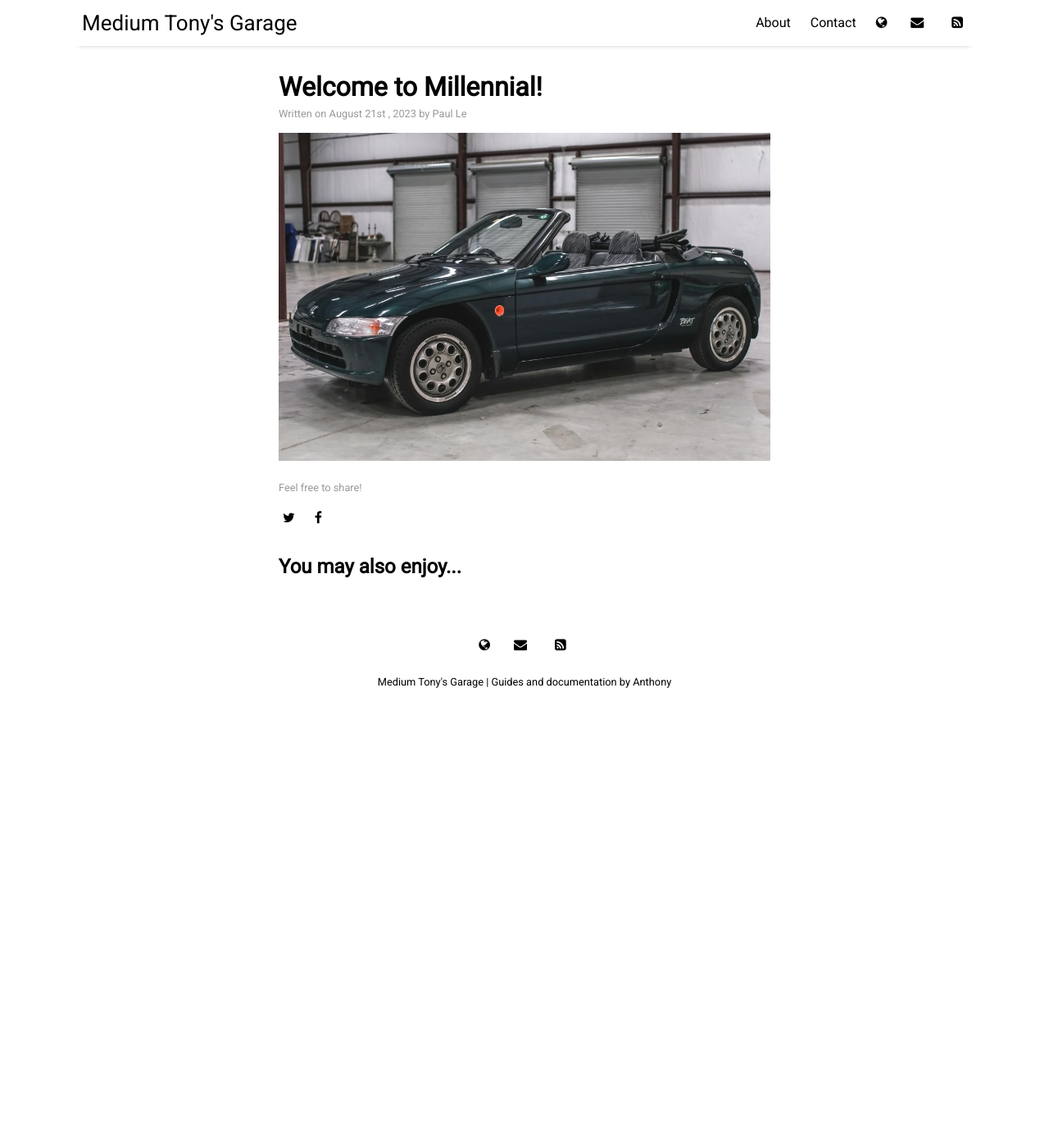
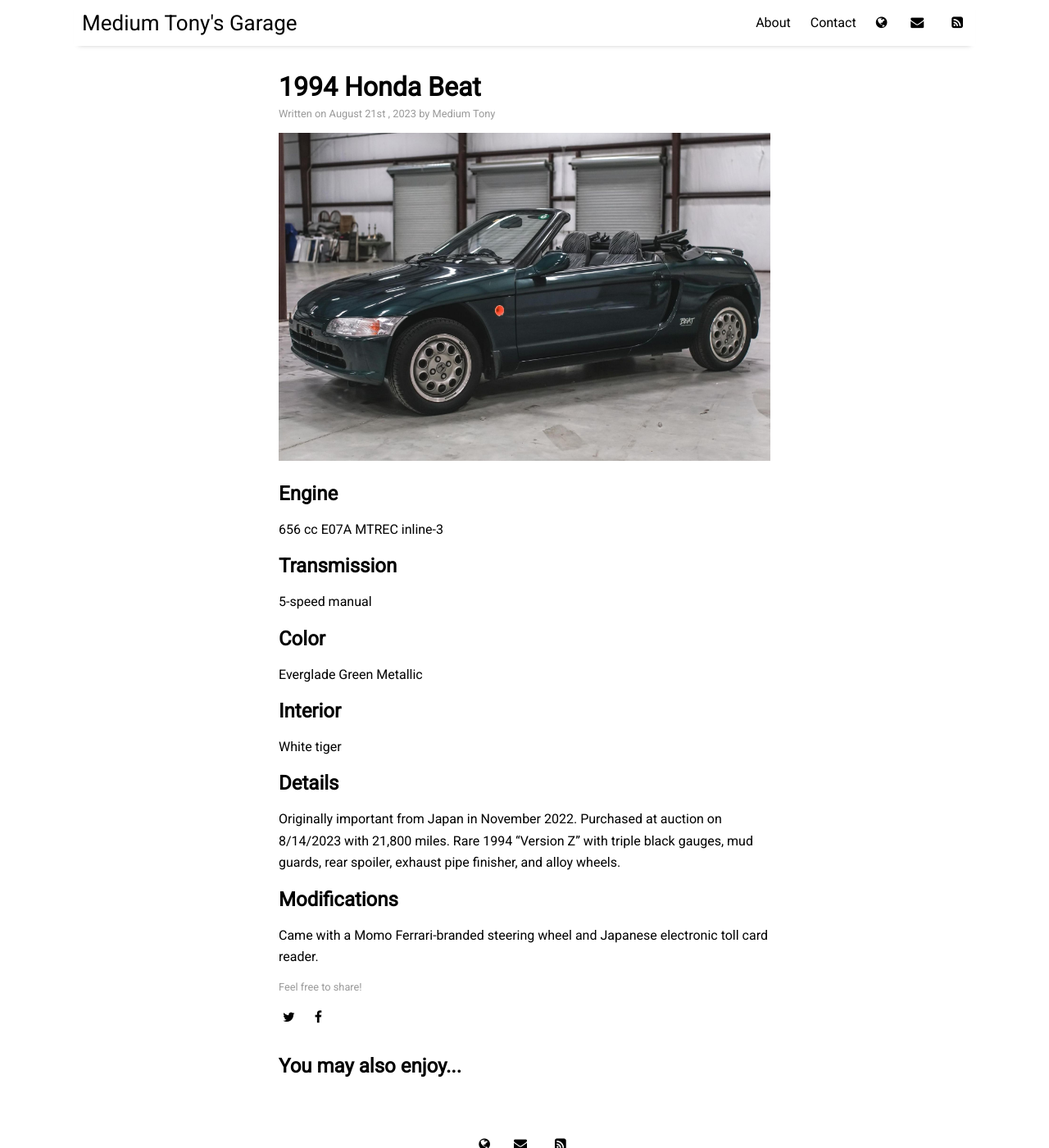
Before and after one commit to prestia/mediumtonys, a Jekyll site: the page built from _posts/2023-8-21-beat.md, in a window 1280 px wide and 1400 px high. Shown: the whole window at 82% size. Built offline with Jekyll 4.4.1, drawn with Linux system fonts in a browser that asks for light colours; nearby versions of some CDN libraries.

Commit message:
Update 2023-8-21-beat.md

```diff
--- a/_posts/2023-8-21-beat.md
+++ b/_posts/2023-8-21-beat.md
@@ -1,8 +1,25 @@
 ---
 layout: post
-title: "Welcome to Millennial!"
-author: "Paul Le"
+title: "1994 Honda Beat"
+author: "Medium Tony"
 categories: beat
 tags: [beat,specs]
 image: 1994-honda-beat.jpg
 ---
+## Engine
+656 cc E07A MTREC inline-3
+
+## Transmission
+5-speed manual
+
+## Color
+Everglade Green Metallic
+
+## Interior
+White tiger
+
+## Details
+Originally important from Japan in November 2022. Purchased at auction on 8/14/2023 with 21,800 miles. Rare 1994 "Version Z" with triple black gauges, mud guards, rear spoiler, exhaust pipe finisher, and alloy wheels.
+
+## Modifications
+Came with a Momo Ferrari-branded steering wheel and Japanese electronic toll card reader.
```
